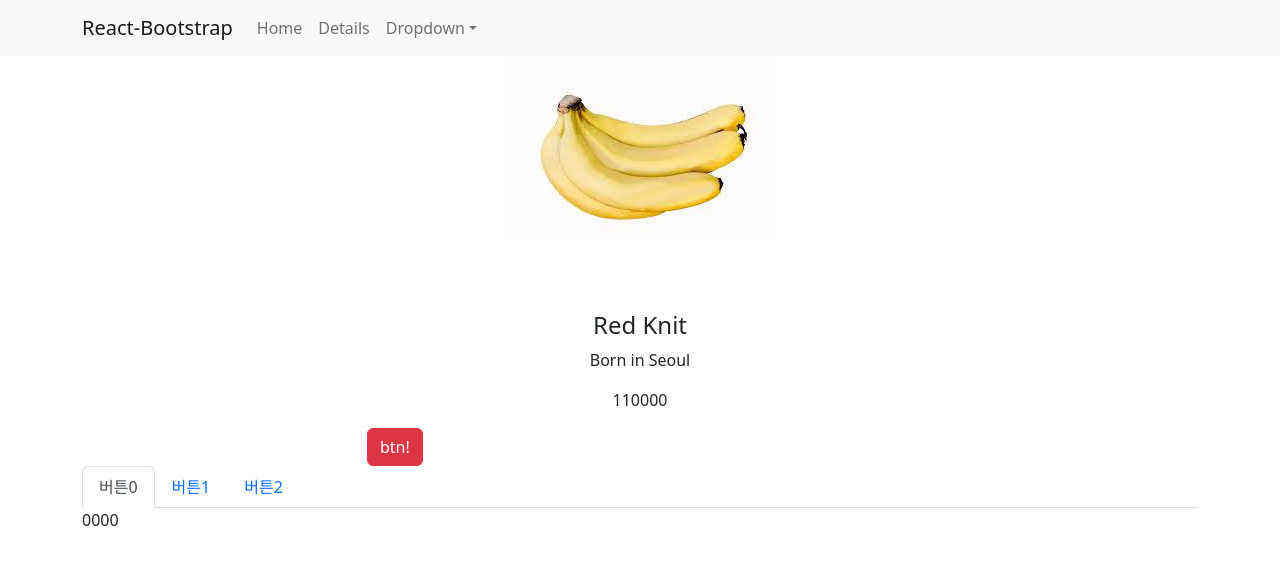
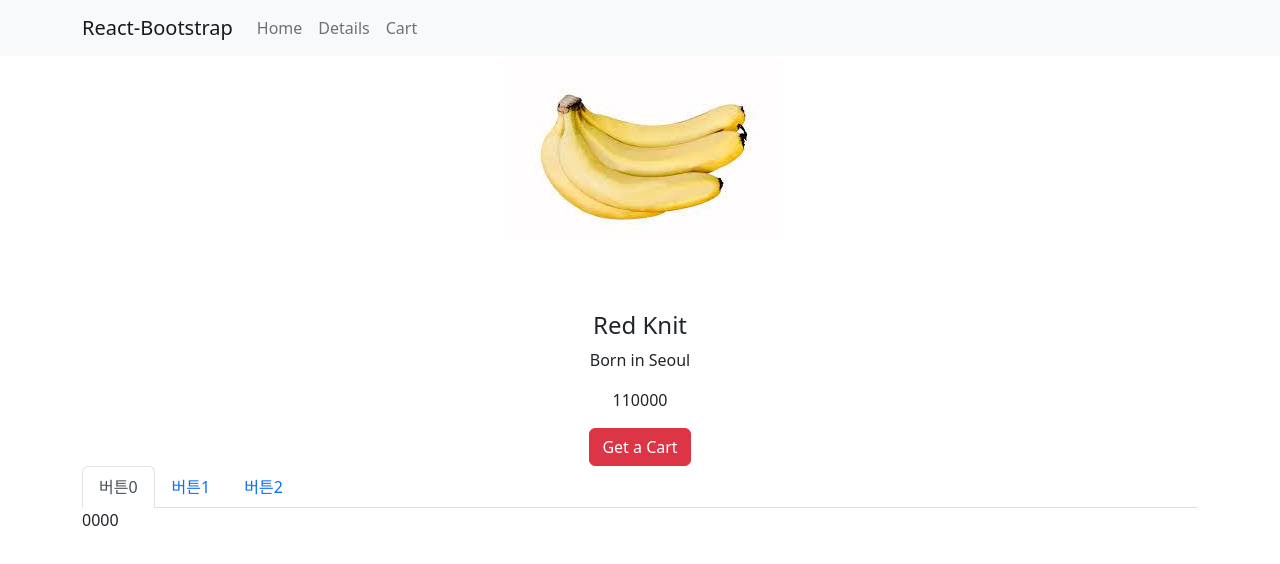
Before and after one commit to KwangminNam/e-commerce, a React (Vite) app: page /detail/1 in a window 1280 px wide. Shown: the top 564 px of the page. Built offline with nearby package versions, Linux system fonts and the light colour scheme.

Commit message:
add cart function

```diff
--- a/src/App.jsx
+++ b/src/App.jsx
@@ -55,17 +55,7 @@ function App() {
             <Nav className="me-auto">
               <Nav.Link onClick={() => { nav('/') }}>Home</Nav.Link>
               <Nav.Link onClick={() => { nav('/detail') }}>Details</Nav.Link>
-              <NavDropdown title="Dropdown" id="basic-nav-dropdown">
-                <NavDropdown.Item href="#action/3.1">Action</NavDropdown.Item>
-                <NavDropdown.Item href="#action/3.2">
-                  Another action
-                </NavDropdown.Item>
-                <NavDropdown.Item href="#action/3.3">Something</NavDropdown.Item>
-                <NavDropdown.Divider />
-                <NavDropdown.Item href="#action/3.4">
-                  Separated link
-                </NavDropdown.Item>
-              </NavDropdown>
+              <Nav.Link onClick={() => { nav('/cart') }}>Cart</Nav.Link>
             </Nav>
           </Navbar.Collapse>
         </Container>
--- a/src/components/Cart.jsx
+++ b/src/components/Cart.jsx
@@ -1,7 +1,7 @@
-import React from 'react';
+import React, { useEffect } from 'react';
 import { Table } from 'react-bootstrap'
 import { useDispatch, useSelector } from 'react-redux';
-import { changeName } from '../store';
+import { changeName  , changeAge , increase} from '../store';
 
 
 const Cart = () => {
@@ -14,7 +14,8 @@ const Cart = () => {
 
   return (
     <div>
-      <div>{user}</div>
+      <div>{user.name} , {user.age}</div>
+      <button onClick={()=>{dispatch(changeAge(100))}}>age!</button>
       <Table>
         <thead>
           <tr>
@@ -31,7 +32,7 @@ const Cart = () => {
                 <td>{item.id}</td>
                 <td>{item.name}</td>
                 <td>{item.count}</td>
-                <td><button onClick={()=>{dispatch(changeName())}}>+</button></td>
+                <td><button onClick={()=>{dispatch(increase(item.id))}}>+</button></td>
               </tr>
             )
           })}
--- a/src/components/Detail.jsx
+++ b/src/components/Detail.jsx
@@ -2,6 +2,8 @@ import React, { useContext, useEffect, useState } from 'react';
 import 'bootstrap/dist/css/bootstrap.min.css';
 import { useParams } from 'react-router-dom';
 import { Nav } from 'react-bootstrap';
+import { useDispatch } from 'react-redux';
+import { createProduct} from '../store';
 
 const Detail = ({ shoes }) => {
   const { id } = useParams();
@@ -9,6 +11,8 @@ const Detail = ({ shoes }) => {
 
   const [event, setEvent] = useState(true);
   const [tab , setTab ] = useState(0);
+
+  const dispatch = useDispatch();
 
   useEffect(() => {
     console.log("시작!")
@@ -33,11 +37,18 @@ const Detail = ({ shoes }) => {
         <div className="col-md-6" style={{textAlign:"center"}}>
           <img src={findProdcut.url} alt="" />
         </div>
-        <div className="col-md-6 mt-4">
+        <div className="col-md-6 mt-4" style={{display:"flex",alignItems:"center",flexDirection:"column"}}>
           <h4 className='pt-5'>{findProdcut.title}</h4>
           <p>{findProdcut.content}</p>
           <p>{findProdcut.price}</p>
-          <button className='btn btn-danger'>btn!</button>
+          <button
+            className='btn btn-danger'
+            style={{margin:"0 auto"}}
+            onClick={
+              ()=>{dispatch(createProduct({id : findProdcut.id, name : findProdcut.title , count : 1}))}
+            }
+          >Get a Cart
+          </button>
         </div>
       </div>
 
--- a/src/store.js
+++ b/src/store.js
@@ -1,16 +1,20 @@
 import { configureStore, createSlice } from '@reduxjs/toolkit'
+import data from './assets/data/data';
 
 const user = createSlice({
   name:"user",
-  initialState:"park",
+  initialState:{name:"kwangmin",age:30},
   reducers: {
     changeName(state){
-      return  state + 'nam';
+      state.name= 'kwangmin'
+    },
+    changeAge(state , num){
+      state.age += num.payload;
     }
   }
 })
 
-export const {changeName} = user.actions;
+export const {changeName, changeAge} = user.actions;
 
 const stock = createSlice({
   name:"stock",
@@ -21,9 +25,21 @@ const mainStock = createSlice({
   name:"mainStock",
   initialState:[
     {id : 0, name : 'White and Black', count : 2},
+    {id : 1, name : 'Grey Yordan', count : 1},
     {id : 1, name : 'Grey Yordan', count : 1}
-  ]
+  ],
+  reducers:{
+    increase(state, a ){
+      const num = state.findIndex((item)=>{return item.id == a.payload})
+      state[num].count++;
+    },
+    createProduct(state,action){
+      state.push(action.payload);
+    }
+  }
 })
+
+export const { increase  , createProduct } = mainStock.actions;
 
 export default configureStore({
   reducer: {
```
